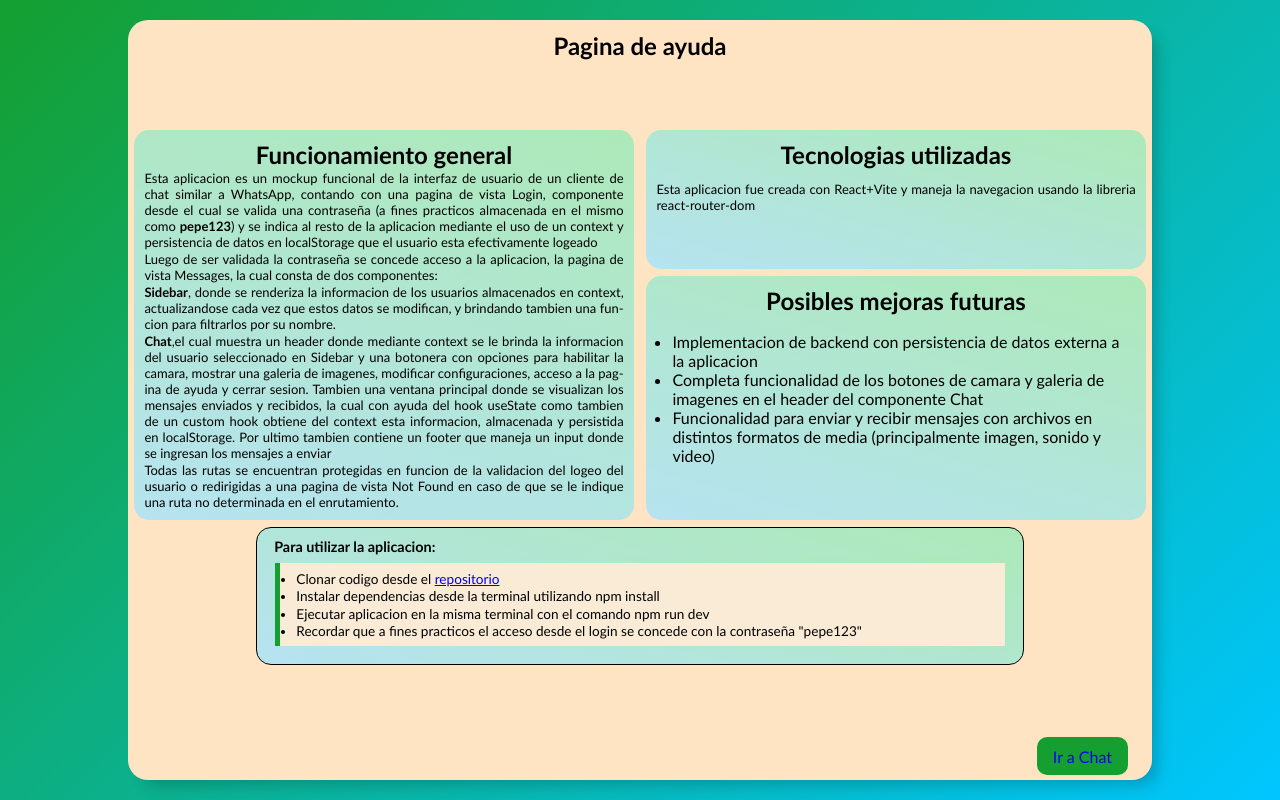
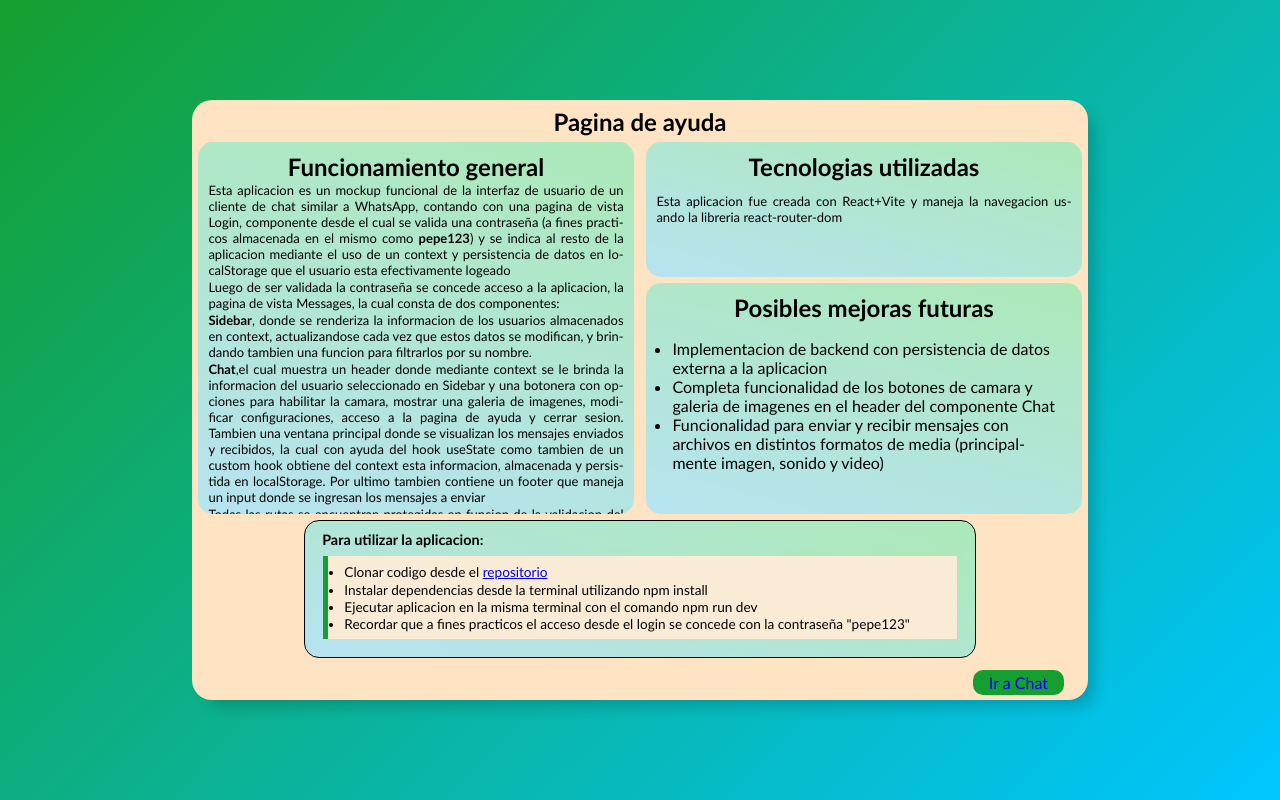
Before and after one commit to nilocrespi/proyecto-final-react-chat-ui, a React (Vite) app: page /help in a window 1280 px wide. Built offline with nearby package versions, Linux system fonts and the light colour scheme.

Commit message:
Fix: tidying up code

```diff
--- a/src/index.css
+++ b/src/index.css
@@ -422,8 +422,8 @@ input:checked + .slider:before {
 }
 
 .help-box {
-  width: 80%;
-  height: 95%;
+  width: 70%;
+  height: 75%;
   border-radius: 20px;
   background-color:bisque;
   box-shadow: 10px 10px 15px -5px rgba(0, 0, 0, 0.205);
```
